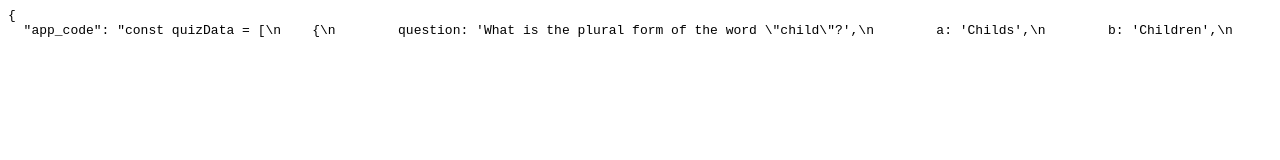
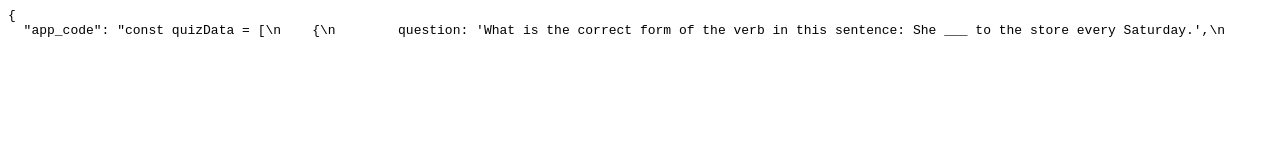
Before and after one commit to rahulpds24/quiz_app_test, a plain HTML site: page index.html in a window 1280 px wide. Shown: the top 160 px of the page. Drawn offline with Linux system fonts and the light colour scheme.

Commit message:
Update index.html

```diff
--- a/index.html
+++ b/index.html
@@ -1,2 +1,2 @@
 <html><body><pre>{
-  "app_code": "const quizData = [\n    {\n        question: 'What is the plural form of the word \"child\"?',\n        a: 'Childs',\n        b: 'Children',\n        c: 'Childes',\n        d: 'Childrens',\n        correct: 'b',\n    },\n    {\n        question: 'Which of the following is a correct sentence?',\n        a: 'He go to school.',\n        b: 'He goes to school.',\n        c: 'He gone to school.',\n        d: 'He going to school.',\n        correct: 'b',\n    },\n    {\n        question: 'What is the past tense of \"run\"?',\n        a: 'Runned',\n        b: 'Ran',\n        c: 'Running',\n        d: 'Runed',\n        correct: 'b',\n    },\n    {\n        question: 'Which of the following sentences is correct?',\n        a: 'She don\'t like apples.',\n        b: 'She doesn\'t likes apples.',\n        c: 'She doesn\'t like apples.',\n        d: 'She not like apples.',\n        correct: 'c',\n    }\n];\n\nconst quiz = document.getElementById('quiz');\nconst submitButton = docum</pre></body></html>
+  "app_code": "const quizData = [\n    {\n        question: 'What is the correct form of the verb in this sentence: She ___ to the store every Saturday.',\n        a: 'go',\n        b: 'goes',\n        c: 'gone',\n        d: 'going',\n        correct: 'b'\n    },\n    {\n        question: 'Which sentence is grammatically correct?',\n        a: 'He don\'t like pizza.',\n        b: 'He doesn\'t likes pizza.',\n        c: 'He doesn\'t like pizza.',\n        d: 'He not like pizza.',\n        correct: 'c'\n    },\n    {\n        question: 'Choose the correct word: I have ___ apples than you.',\n        a: 'less',\n        b: 'fewer',\n        c: 'least',\n        d: 'more',\n        correct: 'b'\n    },\n    {\n        question: 'Identify the error: She runned to the park.',\n        a: 'She',\n        b: 'runned',\n        c: 'to',\n        d: 'the',\n        correct: 'b'\n    }\n];\n\nconst quizContainer = document.getElementById('quiz');\nconst submitButton = document.getElementById('s</pre></body></html>
```
